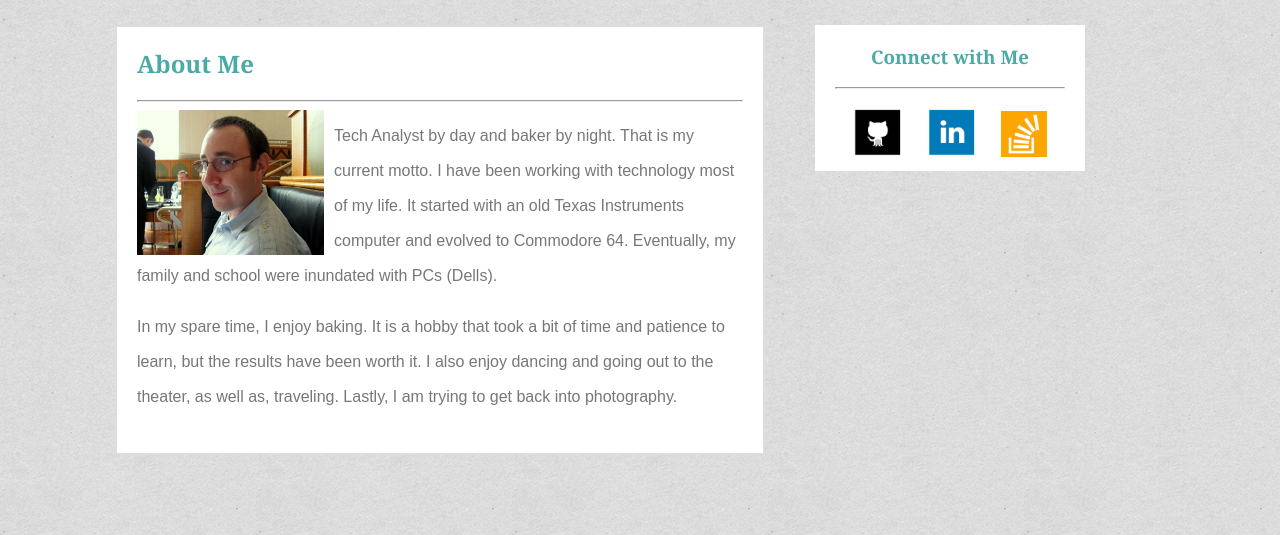
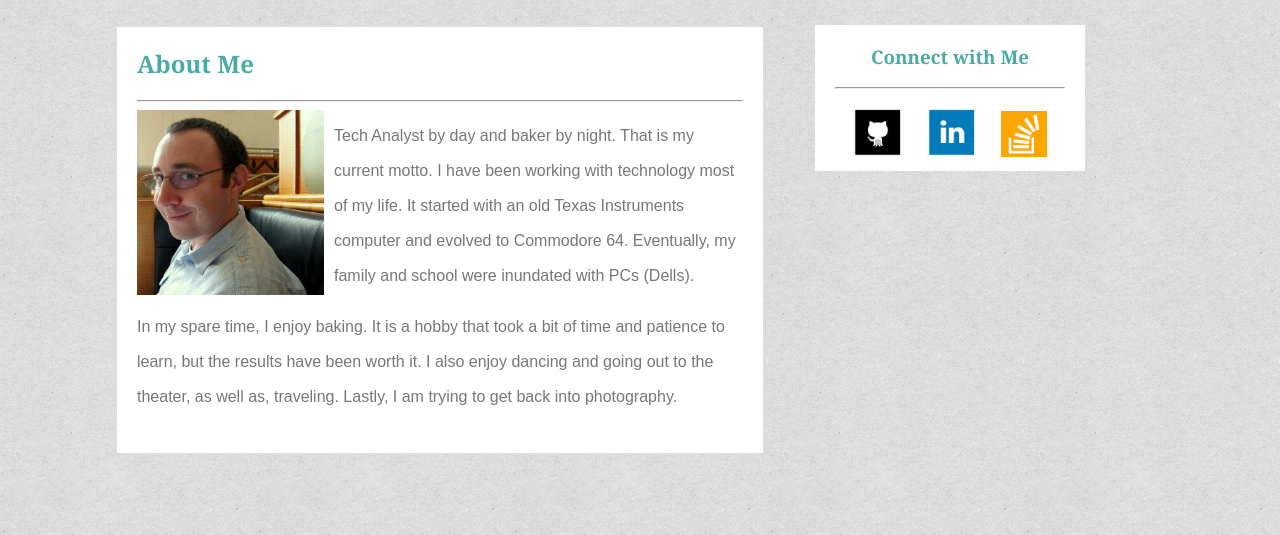
Before and after one commit to matthewglassman/Basic-Portfolio, a PHP site: page / in a window 1280 px wide. Shown: the part 125-660 px from the top of the page. Run offline with PHP 8.4, Linux system fonts and the light colour scheme.

Commit message:
cropped photo and final product

```diff
--- a/assets/css/style.css
+++ b/assets/css/style.css
@@ -105,7 +105,7 @@ flex: 1;
 }
 #mePhoto{
   margin-right: 10px;
-  height: 145px;
+  height: 185px;
   width: 187px;
   float: left;
 /*  outline:2px solid pink; /*DEBUG*/
```
Also changed, not shown: assets/images/headshot.jpg (added), assets/images/headshot1.jpg.
